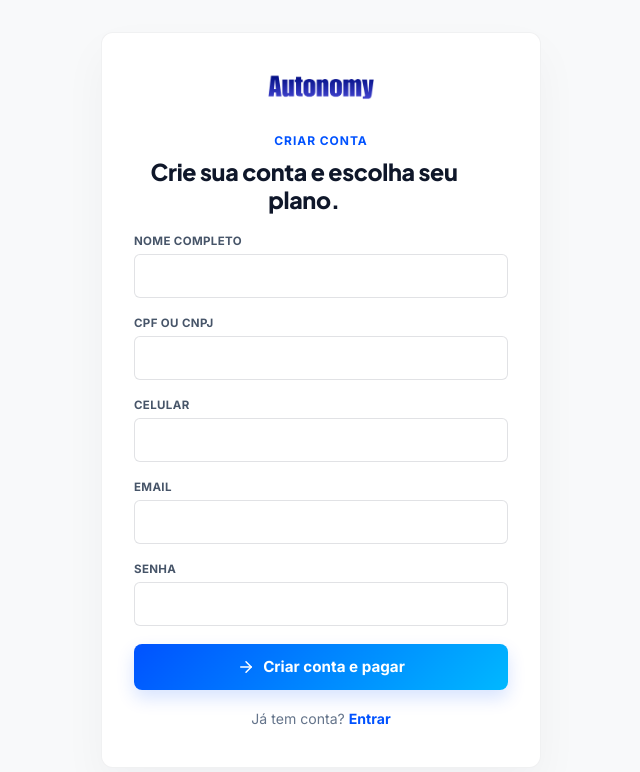
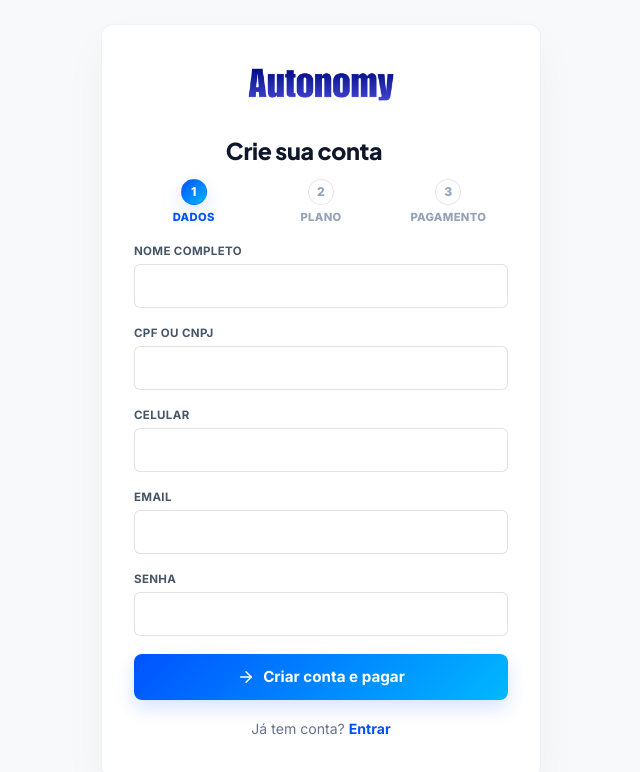
Before and after one commit to Richardalmeida21/autonomy, a Next.js app: page /cadastro in a window 1280 px wide. Shown: the top 772 px of the page, without its empty margins (319-959 px from the left). Built offline with nearby package versions, Linux system fonts and the light colour scheme.

Commit message:
feat: adicionar verificação de disponibilidade de email e documento no cadastro

```diff
--- a/src/app/globals.css
+++ b/src/app/globals.css
@@ -1752,6 +1752,56 @@
   margin-bottom: -10px;
 }
 
+.signup-steps {
+  display: grid;
+  grid-template-columns: repeat(3, minmax(0, 1fr));
+  gap: 8px;
+  margin-top: -6px;
+}
+
+.signup-steps div {
+  display: grid;
+  justify-items: center;
+  gap: 5px;
+  min-width: 0;
+  color: #94A3B8;
+}
+
+.signup-steps span {
+  display: grid;
+  place-items: center;
+  width: 26px;
+  height: 26px;
+  border: 1px solid rgba(15, 23, 42, 0.1);
+  border-radius: 999px;
+  background: #ffffff;
+  font-size: 0.76rem;
+  font-weight: 800;
+}
+
+.signup-steps strong {
+  max-width: 100%;
+  overflow: hidden;
+  text-overflow: ellipsis;
+  color: inherit;
+  font-size: 0.7rem;
+  font-weight: 800;
+  text-transform: uppercase;
+  letter-spacing: 0.03em;
+  white-space: nowrap;
+}
+
+.signup-steps .active {
+  color: #0052FF;
+}
+
+.signup-steps .active span {
+  border-color: rgba(0, 82, 255, 0.2);
+  color: #ffffff;
+  background: var(--brand-gradient);
+  box-shadow: 0 8px 18px rgba(0, 82, 255, 0.14);
+}
+
 .auth-switch {
   margin: 0;
   color: #64748B;
--- a/src/components/auth-form.tsx
+++ b/src/components/auth-form.tsx
@@ -57,6 +57,8 @@
         return;
       }
 
+      await assertSignupFieldsAvailable({ document, email, language });
+
       const { data: signUpData, error: signUpError } = await supabase.auth.signUp({
         email,
         password,
@@ -71,6 +73,21 @@
       });
 
       if (signUpError) {
+        if (isAlreadyRegisteredError(signUpError.message)) {
+          const { data: signInData, error: existingAccountSignInError } =
+            await supabase.auth.signInWithPassword({
+              email,
+              password
+            });
+
+          if (existingAccountSignInError || !signInData.session?.access_token) {
+            throw signUpError;
+          }
+
+          await startCheckout(signInData.session.access_token);
+          return;
+        }
+
         throw signUpError;
       }
 
@@ -121,7 +138,7 @@
     } catch (caughtError) {
       setError(
         caughtError instanceof Error
-          ? caughtError.message
+          ? getFriendlyAuthError(caughtError.message, language)
           : tx(language, "Não foi possível continuar.", "Could not continue.")
       );
     } finally {
@@ -129,22 +146,52 @@
     }
   }
 
+  async function startCheckout(token: string) {
+    await saveProfile({
+      email,
+      fullName,
+      document,
+      phone
+    });
+
+    const checkoutResponse = await fetch("/api/checkout", {
+      method: "POST",
+      headers: {
+        Authorization: `Bearer ${token}`,
+        "Content-Type": "application/json"
+      },
+      body: JSON.stringify({
+        plan: selectedPlan,
+        email,
+        name: fullName,
+        document,
+        phone
+      })
+    });
+    const checkout = await checkoutResponse.json();
+
+    if (!checkoutResponse.ok) {
+      throw new Error(
+        checkout.error ||
+          tx(language, "Nao foi possivel iniciar o pagamento.", "Could not start checkout.")
+      );
+    }
+
+    window.location.href = checkout.url;
+  }
+
   return (
     <main className="auth-page">
       <section className="auth-card">
         <Link className="auth-logo" href="/">
-          <Image src={logoImg} alt="Autonomy Logo" height={32} className="logo-img" />
+          <Image src={logoImg} alt="Autonomy Logo" height={44} className="logo-img" />
         </Link>
-        <p className="eyebrow">
-          {mode === "login"
-            ? tx(language, "Entrar", "Sign in")
-            : tx(language, "Criar conta", "Create account")}
-        </p>
         <h1>
           {mode === "login"
-            ? tx(language, "Acesse seu painel.", "Access your dashboard.")
-            : tx(language, "Crie sua conta e escolha seu plano.", "Create your account and choose your plan.")}
+            ? tx(language, "Acesse seu painel", "Access your dashboard")
+            : tx(language, "Crie sua conta", "Create your account")}
         </h1>
+        {mode === "signup" && <SignupSteps language={language} />}
         <form className="form-stack" onSubmit={submit}>
           {mode === "signup" && (
             <>
@@ -228,3 +275,130 @@
     </main>
   );
 }
+
+function SignupSteps({ language }: { language: Language }) {
+  return (
+    <div className="signup-steps" aria-label={tx(language, "Etapas do cadastro", "Signup steps")}>
+      <div className="active">
+        <span>1</span>
+        <strong>{tx(language, "Dados", "Details")}</strong>
+      </div>
+      <div>
+        <span>2</span>
+        <strong>{tx(language, "Plano", "Plan")}</strong>
+      </div>
+      <div>
+        <span>3</span>
+        <strong>{tx(language, "Pagamento", "Payment")}</strong>
+      </div>
+    </div>
+  );
+}
+
+async function assertSignupFieldsAvailable({
+  document,
+  email,
+  language
+}: {
+  document: string;
+  email: string;
+  language: Language;
+}) {
+  const response = await fetch("/api/signup/check", {
+    method: "POST",
+    headers: { "Content-Type": "application/json" },
+    body: JSON.stringify({ document, email })
+  });
+  const data = await response.json();
+
+  if (!response.ok) {
+    throw new Error(
+      data.error ||
+        tx(language, "Nao foi possivel verificar seus dados.", "Could not verify your details.")
+    );
+  }
+
+  if (data.documentExists) {
+    throw new Error(
+      tx(
+        language,
+        "Ja existe um usuario com esse CPF ou CNPJ.",
+        "There is already a user with this tax ID."
+      )
+    );
+  }
+
+  if (data.emailExists) {
+    throw new Error(
+      tx(
+        language,
+        "Ja existe um usuario com esse email.",
+        "There is already a user with this email."
+      )
+    );
+  }
+}
+
+function getFriendlyAuthError(message: string, language: Language) {
+  const normalizedMessage = message.toLowerCase();
+
+  if (
+    normalizedMessage.includes("already registered") ||
+    normalizedMessage.includes("user already") ||
+    normalizedMessage.includes("already exists") ||
+    normalizedMessage.includes("usuario ja existe") ||
+    normalizedMessage.includes("usuário já existe")
+  ) {
+    return tx(
+      language,
+      "Ja existe um usuario com esse email.",
+      "There is already a user with this email."
+    );
+  }
+
+  if (
+    normalizedMessage.includes("cpf") ||
+    normalizedMessage.includes("cnpj") ||
+    normalizedMessage.includes("document")
+  ) {
+    return tx(
+      language,
+      "Ja existe um usuario com esse CPF ou CNPJ.",
+      "There is already a user with this tax ID."
+    );
+  }
+
+  if (normalizedMessage.includes("no such price")) {
+    return tx(
+      language,
+      "Nao foi possivel encontrar o plano selecionado. Tente novamente em instantes.",
+      "Could not find the selected plan. Please try again shortly."
+    );
+  }
+
+  if (normalizedMessage.includes("stripe_secret_key")) {
+    return tx(
+      language,
+      "Pagamento indisponivel no momento. Tente novamente em instantes.",
+      "Payment is temporarily unavailable. Please try again shortly."
+    );
+  }
+
+  if (normalizedMessage.includes("invalid login credentials")) {
+    return tx(language, "Email ou senha incorretos.", "Incorrect email or password.");
+  }
+
+  return message;
+}
+
+function isAlreadyRegisteredError(message: string) {
+  const normalizedMessage = message.toLowerCase();
+
+  return (
+    normalizedMessage.includes("already registered") ||
+    normalizedMessage.includes("user already") ||
+    normalizedMessage.includes("already exists") ||
+    normalizedMessage.includes("usuario ja existe") ||
+    normalizedMessage.includes("usuÃ¡rio jÃ¡ existe")
+  );
+}
```
Also changed, not shown: src/app/api/checkout/route.ts (+24 -1 lines), src/app/api/profile/route.ts (+19 -0 lines), src/app/api/signup/check/route.ts (added, +70 -0 lines).
